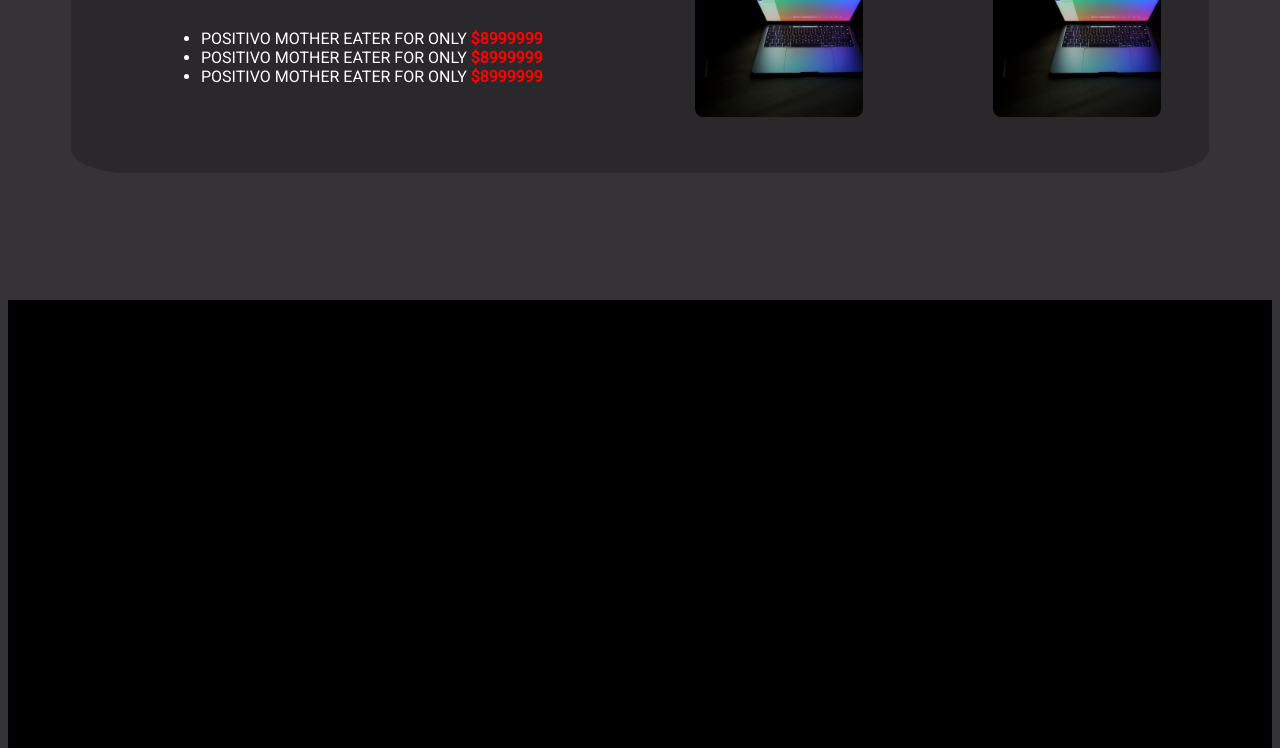
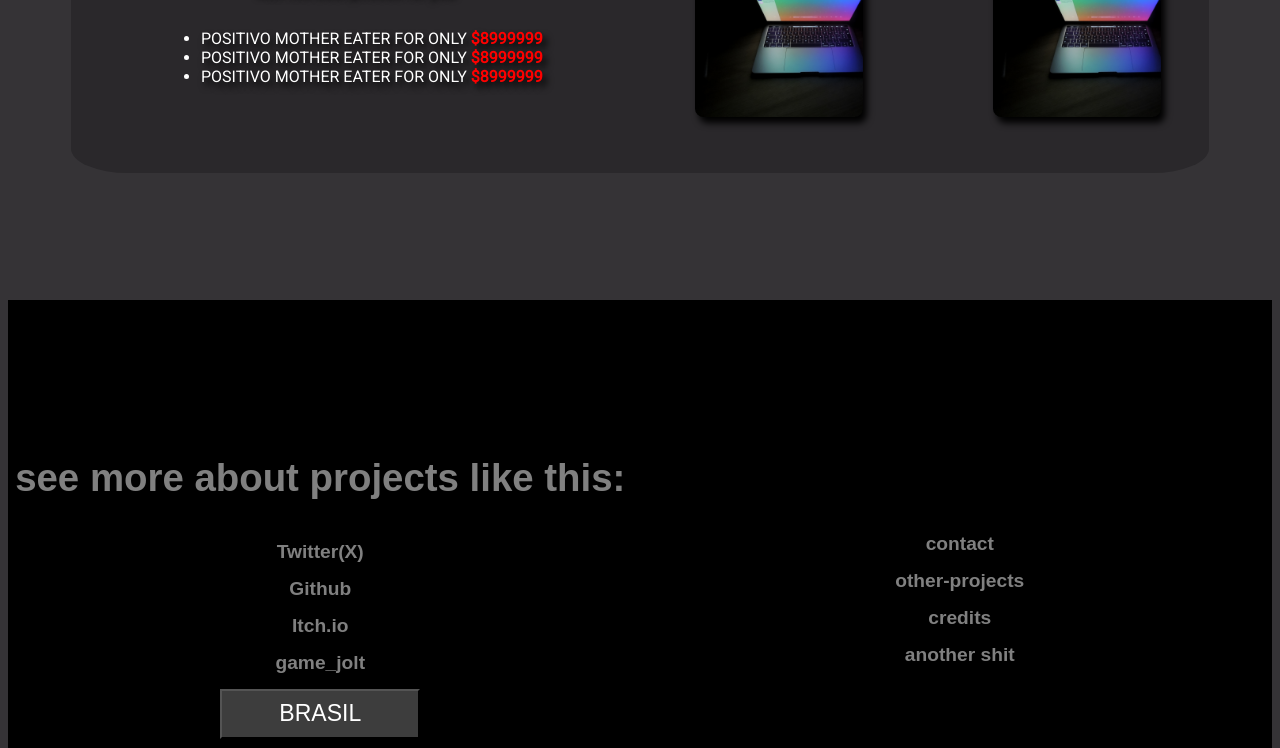
Before and after one commit to ciringa/chibatext-informatica-store, a plain HTML site: page TWEB/main.html in a window 1280 px wide. Shown: the part 1730-2478 px from the top of the page. Drawn offline with Linux system fonts and the light colour scheme.

Commit message:
cu buceta pau
humberto facunedes

```diff
--- a/TWEB/main.css
+++ b/TWEB/main.css
@@ -53,6 +53,7 @@ header a:hover{
 
 }
 .box{
+    text-align: center;
     border-radius: 15px;
     margin-top: 5%;
     background-size: cover;
@@ -75,6 +76,7 @@ header a:hover{
     width: 100%;height: 95%;
 }
 .box h2 , .box button{
+    text-shadow: 4px 5px 10px black;
     font-family: Arial, Helvetica, sans-serif;
     z-index: 1;
     align-self:center;
@@ -82,6 +84,9 @@ header a:hover{
     padding-bottom: 15px;
 }
 .box button{
+    text-align: center;
+    font-weight: bolder;
+    font-size: larger;
     color: white;
     outline: hidden;border: none;
     border-radius: 15px;
@@ -117,6 +122,8 @@ header a:hover{
     display: flex;
     flex-direction: row;
     gap: 15px;
+
+    text-shadow: 4px 5px 7px black;
 }
 
 #promotion-subbox-1{
@@ -127,6 +134,7 @@ header a:hover{
 
 }
 #promotion-subbox-1 p{
+    text-shadow: 4px 5px 6px black;
     width: 60%;
     font-weight: bolder;
 
@@ -153,23 +161,67 @@ header a:hover{
     background-size: cover;
     backdrop-filter: opacity(20%);
     transition: .4s ease;
+    box-shadow: 4px 6px 7px black;
 
 }
 .offers-box:hover{
     cursor: pointer;
     transform: scale(1.1);
+    box-shadow: 6px 8px 10px black;
 }
 
 footer{
+    position: relative;
     background-color: black;
     width: 100%;
     height: 600px;
     margin-top: 10%;
     bottom: 0%;left: 0%;
+    color: white;
+    justify-content: center;
+    align-items: center;
+    display: flex;
+    flex-direction: row;
+    gap: 15px;
+}
+footer div{
+    color: gray;
+    font-weight: bolder;
+    font-size: larger;
+    justify-content: center;
+    align-items: center;
+    gap: 15px;
+    display: flex;
+    flex-direction: column;
+    font-family: Arial, Helvetica, sans-serif;
+    text-decoration: 10px 15px 15px gray;
+    width: 50%;height: 100%;
 }
 
+footer strong{
+    color: white;
+}
 
+footer div a:hover{
+   cursor: pointer;
+   transform: scale(1.05);
+   color: white;
+}
 
+footer button{
+    font-family: Arial, Helvetica, sans-serif;
+    background-color: rgb(61, 61, 61);
+    color: white;
+    font-size: larger;
+    width:200px;height: 50px;
+    text-align: center;
+    transition: .8 ease;
+
+}
+footer button:hover{
+    cursor: pointer;
+    transform: scale(1.05);
+}
 
 
 @media (max-width: 600px) {
@@ -198,4 +250,7 @@ footer{
         flex-direction: column;
         flex-wrap: nowrap;
     }
+    footer{
+        flex-direction: column;
+    }
 }
--- a/TWEB/main.html
+++ b/TWEB/main.html
@@ -10,19 +10,19 @@
 <header>
     <div><h2>💻  Chibatex Informatica</h2></div>
     <div>
-        <a>contat</a>
-        <a>other</a>
-        <a>support</a>
+        <a>Contact</a>
+        <a>Other</a>
+        <a>Support</a>
     </div>
     <div></div>
 </header>
 <body>
     <div class="flex-container">
-        <div class="box" alt="PC gamer" style="background-image: url('imgs/img01.png');">
-            <h2 style="color: black;">Notebook Gamer H3</h2>
+        <div class="box" alt="PC gamer" style="background-image: url('imgs/img02.png');">
+            <h2>Notebook Gamer H3</h2>
             <button>BUY</button>
         </div>
-        <div class="box" style="background-image: url('imgs/img01.jpg');">
+        <div class="box" style="background-image: url('imgs/img02.png');">
 
             <h2>Notebook asus lenovo positivo</h2>
             <button>BUY</button>
@@ -82,5 +82,27 @@
     </div>
 </body>
 
-<footer></footer>
+<footer>
+    <div>
+        <h1>see more about projects like this:</h1>
+        <a>Twitter(X)</a>
+        <a>Github</a>
+        <a>Itch.io</a>
+        <a>game_jolt</a>
+
+        <button>BRASIL</button>
+        <img src="chibatex-logo.png">
+    </div>
+
+
+    <div id="second-footer-div">
+            <a>contact</a>
+            <a>other-projects</a>
+            <a>credits</a>
+            <a>another shit</a>
+    </div>
+
+
+
+</footer>
 </html>
```
Also changed, not shown: TWEB/imgs/chibatex-logo.png (added).
